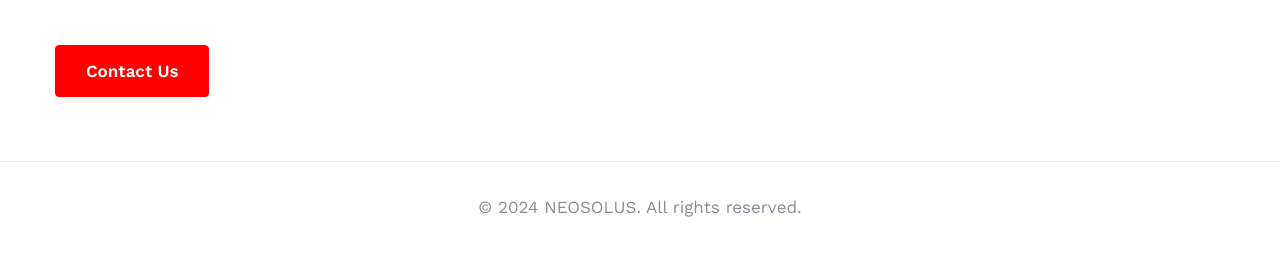
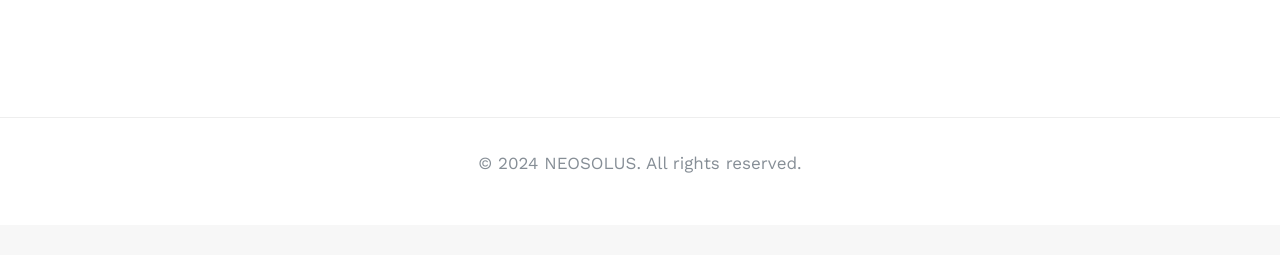
Before and after one commit to joyaljosephnote/neosolus_website, a plain HTML site: page contact.html in a window 1280 px wide. Shown: the part 1810-2065 px from the top of the page. After the commit the page ends 2035 px from the top, so only its background shows below. Drawn offline with nearby package versions, Linux system fonts and the light colour scheme.

Commit message:
in contact form the contact button removed from footer

```diff
--- a/contact.html
+++ b/contact.html
@@ -233,7 +233,6 @@
             <h6>About Us</h6>
             <p>We're a trusted IT Rental Company in India, ensuring cost-effective solutions for businesses. Opt for
               rentals and achieve high returns on reasonable investments, avoiding hefty upfront costs.</p>
-            <a href="contact.html" class="btn btn-style btn-primary mt-lg-5 mt-4">Contact Us</a>
           </div>
           <div class="col-lg-4 footer17-top-left1_sur mt-lg-0 my-5">
             <h6>Quick Links</h6>
```
